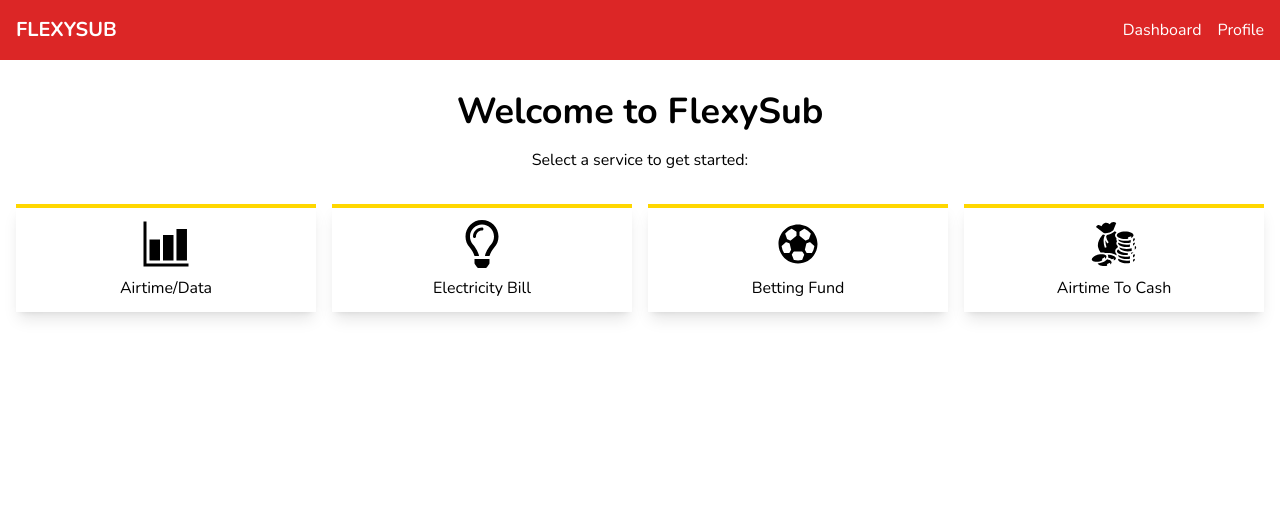
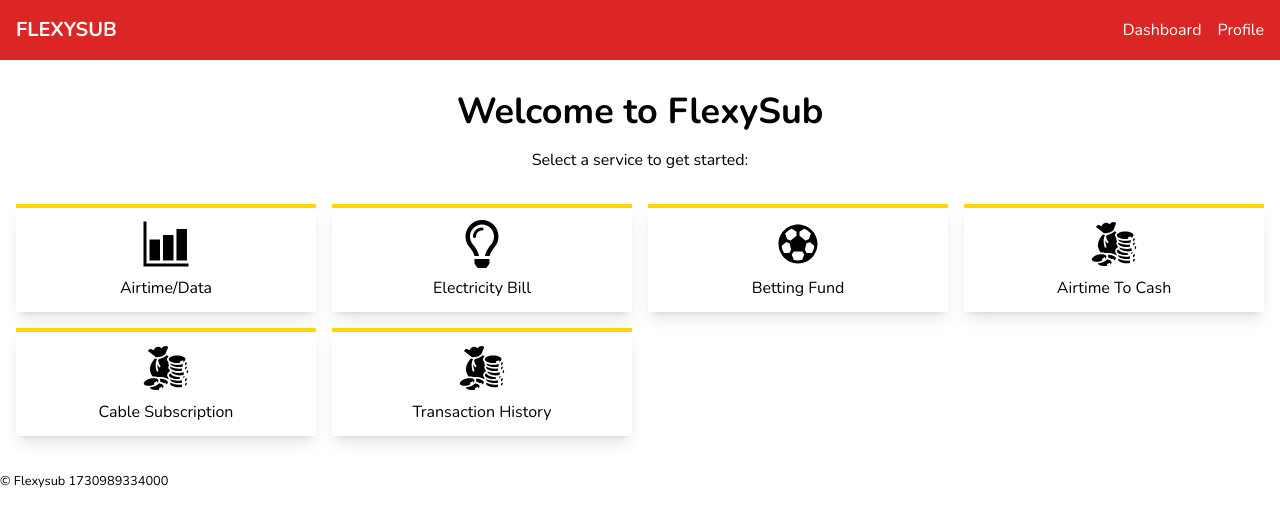
Before and after one commit to Fahyvor/flexysub-frontend, a React (Vite) app: page / in a window 1280 px wide. Shown: the top 524 px of the page. Built offline with nearby package versions, Linux system fonts and the light colour scheme.

Commit message:
react error

```diff
--- a/src/App.tsx
+++ b/src/App.tsx
@@ -1,4 +1,3 @@
-import React from 'react';
 import { BrowserRouter as Router, Route, Routes } from 'react-router-dom';
 import Nav from './component/Nav';
 import Home from './pages/Home';
@@ -12,6 +11,7 @@ import AirtimeToCash from './pages/AirtimeToCash';
 import TransactionHistory from './pages/TransactionHistory';
 import Profile from './pages/Profile';
 import Support from './pages/Support';
+import Footer from './component/Footer';
 
 function App() {
   return (
@@ -28,11 +28,11 @@ function App() {
           <Route path="/cable-subscription" element={<CableSubscription />} />
           <Route path="/airtime-to-cash" element={<AirtimeToCash />} />
           <Route path="/history" element={<TransactionHistory />} />
-          <Route path="/history" element={<TransactionHistory />} />
           <Route path="/profile" element={<Profile />} />
           <Route path="/support" element={<Support />} />
         </Routes>
       </div>
+      <Footer />
     </Router>
   );
 }
--- /dev/null
+++ b/src/component/Footer.tsx
@@ -0,0 +1,11 @@
+import React from 'react'
+
+const Footer: React.FC = () => {
+    return (
+        <div>
+            <small>&copy; Flexysub {Date.now()}</small>
+        </div>
+    )
+}
+
+export default Footer
--- a/src/component/Nav.tsx
+++ b/src/component/Nav.tsx
@@ -3,7 +3,7 @@ import { Link } from 'react-router-dom';
 
 const Nav: React.FC = () => {
     return (
-        <nav className="bg-red-600 p-4">
+        <div className="bg-red-600 p-4">
             <div className="flex justify-between items-center text-white">
                 <Link to="/" className="text-xl font-bold">FLEXYSUB</Link>
                 <div className="space-x-4">
@@ -11,7 +11,7 @@ const Nav: React.FC = () => {
                 <Link to="/profile">Profile</Link>
                 </div>
             </div>
-        </nav>
+        </div>
     )
 }
 
--- a/src/pages/Home.tsx
+++ b/src/pages/Home.tsx
@@ -16,6 +16,10 @@ const Home: React.FC = () => {
                 <Link to="/betting-fund" className=" flex flex-col gap-2 items-center shadow-lg p-3 hover:bg-gold border-t-4 border-gold"> <IoFootball className='w-12 h-12' /> <p>Betting Fund</p></Link>
                 <Link to="/airtime-to-cash" className=' flex flex-col gap-2 items-center shadow-lg p-3 hover:bg-gold border-t-4 border-gold'>
                 <GiCash  className='w-12 h-12'/> <p>Airtime To Cash</p></Link>
+                <Link to="/cable-subscription" className=' flex flex-col gap-2 items-center shadow-lg p-3 hover:bg-gold border-t-4 border-gold'>
+                <GiCash  className='w-12 h-12'/> <p>Cable Subscription</p></Link>
+                <Link to="/history" className=' flex flex-col gap-2 items-center shadow-lg p-3 hover:bg-gold border-t-4 border-gold'>
+                <GiCash  className='w-12 h-12'/> <p>Transaction History</p></Link>
             </div>
         </div>
     )
```
